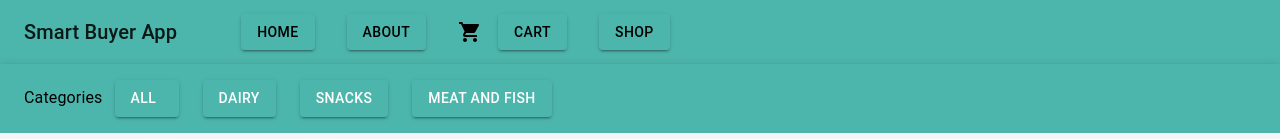
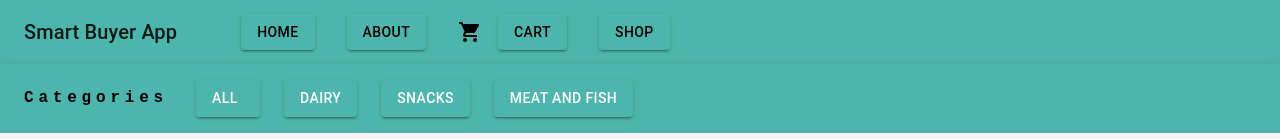
Before and after one commit to dore96/Smartbuyer-app-frontend, a React (Create React App) app: page /shop/dairy in a window 1280 px wide. Shown: the top 139 px of the page. Built offline with nearby package versions, Linux system fonts and the light colour scheme; grey boxes are pictures that could not be loaded.

Commit message:
init category navbar.

```diff
--- a/src/components/ShopNavbar.jsx
+++ b/src/components/ShopNavbar.jsx
@@ -8,7 +8,7 @@ import MenuIcon from '@mui/icons-material/Menu';
 import Container from '@mui/material/Container';
 import Button from '@mui/material/Button';
 import MenuItem from '@mui/material/MenuItem';
-import {typography} from "@mui/system";
+import {Typography} from '@mui/material';
 import { NavLink } from 'react-router-dom';
 import routes from "../routes";
 
@@ -32,7 +32,7 @@ function ShopNavbar() {
         <AppBar position="static" color="secondary">
             <Container maxWidth="xl">
                 <Toolbar disableGutters>
-                    <typography
+                    <Typography
                         variant="text"
                         noWrap
                         component={NavLink}
@@ -48,7 +48,7 @@ function ShopNavbar() {
                         }}
                     >
                         Categories
-                    </typography>
+                    </Typography>
 
                     <Box sx={{ flexGrow: 1, display: { xs: 'flex', md: 'none' } }}>
                         <IconButton
--- a/src/pages/categoryPages/MeatAndFish.jsx
+++ b/src/pages/categoryPages/MeatAndFish.jsx
@@ -1,5 +1,5 @@
 import React, {useState} from "react";
-import {Box, Typography} from "@mui/material";
+import {Box} from "@mui/material";
 import Grid from "@mui/material/Grid";
 import ProductCard from "../../components/Product";
 import ShopNavbar from "../../components/ShopNavbar";
--- a/src/pages/categoryPages/Snacks.jsx
+++ b/src/pages/categoryPages/Snacks.jsx
@@ -1,5 +1,5 @@
 import React, {useState} from "react";
-import {Box, Typography} from "@mui/material";
+import {Box} from "@mui/material";
 import Grid from "@mui/material/Grid";
 import ProductCard from "../../components/Product";
 import ShopNavbar from "../../components/ShopNavbar";
```
